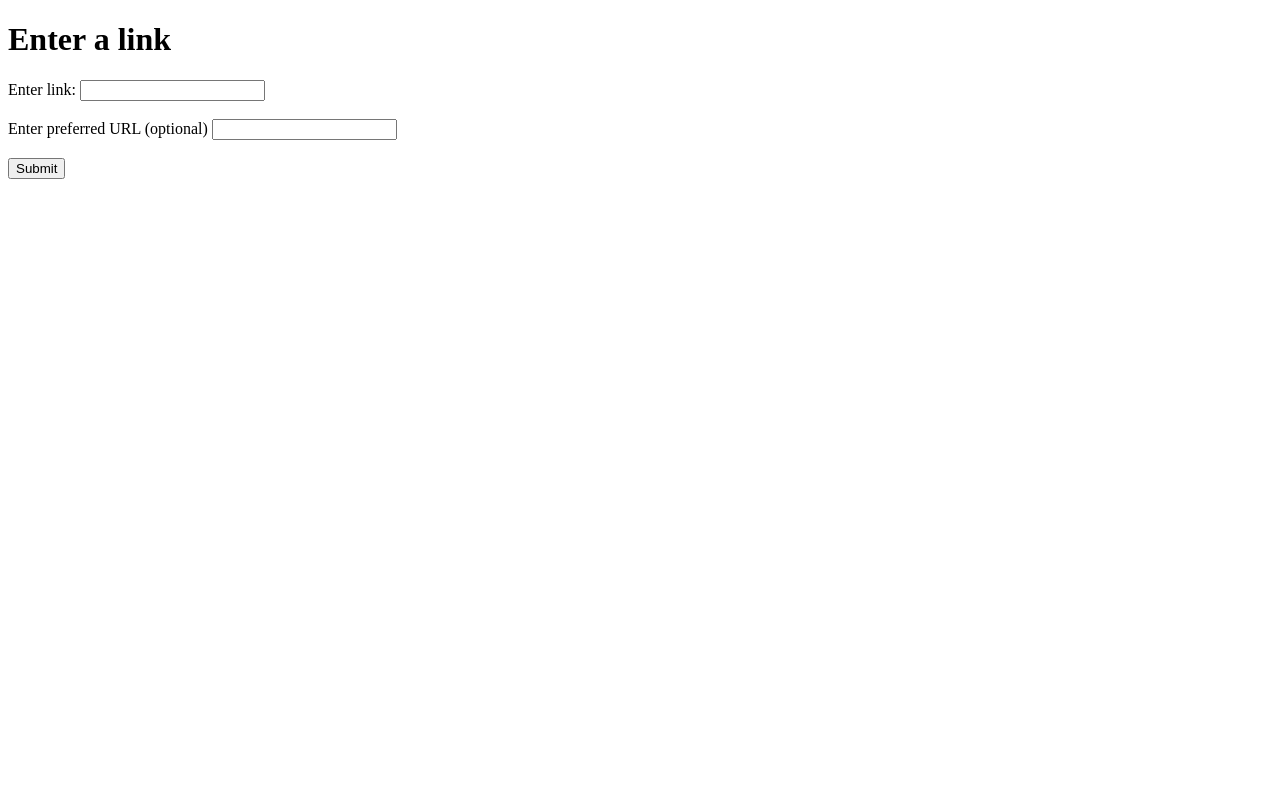
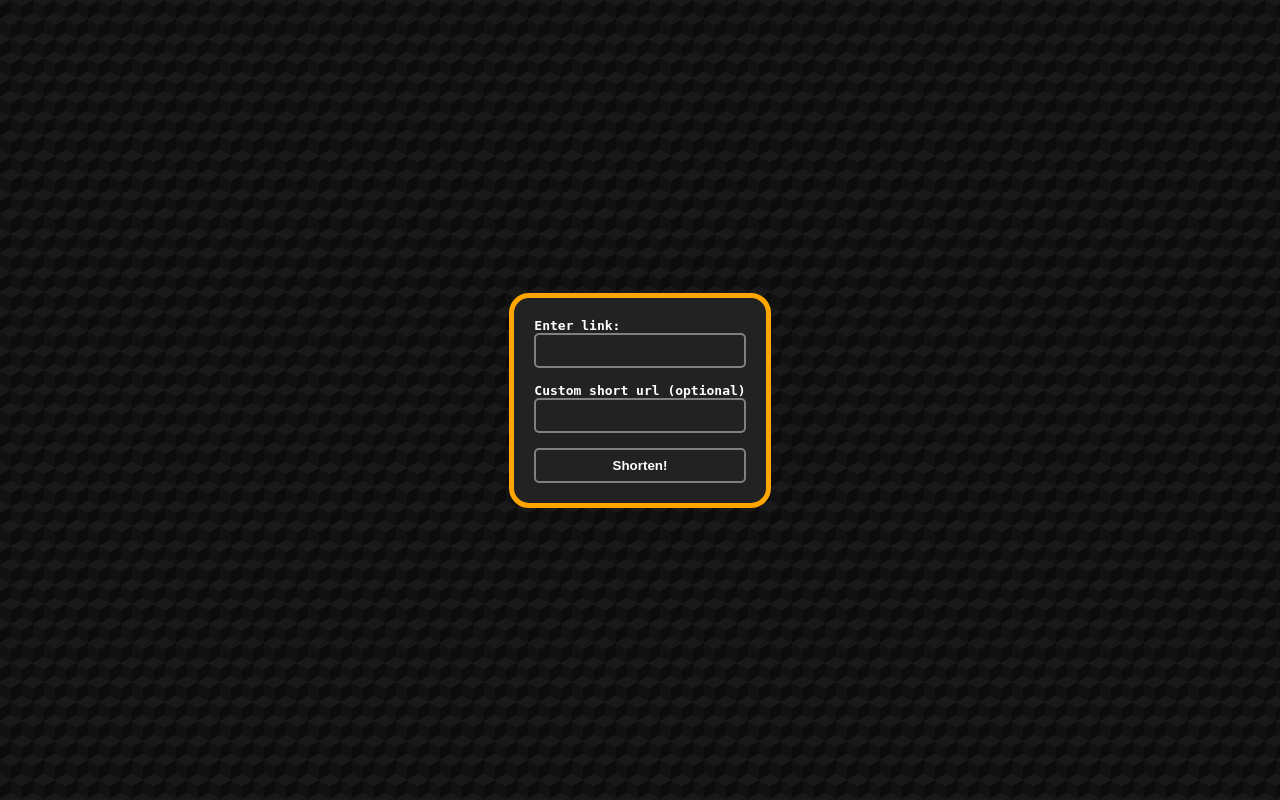
Before and after one commit to LucasVL-Tools/ShortUrlVL, a Flask app: page / in a window 1280 px wide. Run offline with Flask 2, Linux system fonts and the light colour scheme.

Commit message:
spruced up the styling a bit

```diff
--- a/templates/index.html
+++ b/templates/index.html
@@ -1,17 +1,63 @@
 <!DOCTYPE html>
 <html lang="en">
 	<head>
+	<style>
+		main {
+			background-color: #0c0c0c;
+			opacity: 1;
+			background-image:  linear-gradient(30deg, #191919 12%, transparent 12.5%, transparent 87%, #191919 87.5%, #191919), linear-gradient(150deg, #191919 12%, transparent 12.5%, transparent 87%, #191919 87.5%, #191919), linear-gradient(30deg, #191919 12%, transparent 12.5%, transparent 87%, #191919 87.5%, #191919), linear-gradient(150deg, #191919 12%, transparent 12.5%, transparent 87%, #191919 87.5%, #191919), linear-gradient(60deg, #19191977 25%, transparent 25.5%, transparent 75%, #19191977 75%, #19191977), linear-gradient(60deg, #19191977 25%, transparent 25.5%, transparent 75%, #19191977 75%, #19191977);
+			background-size: 22px 39px;
+			background-position: 0 0, 0 0, 11px 19px, 11px 19px, 0 0, 11px 19px;
+		}
+
+		html, body, main {
+			color: white;
+			font-weight: bold;
+			font-family: monospace;
+			width: 100%;
+			height: 100%;
+			box-sizing: border-box;
+			margin: 0;
+			display: -webkit-flex;
+  			display: flex;
+  			-webkit-align-items: center;
+  			align-items: center;
+  			-webkit-justify-content: center;
+  			justify-content: center;
+		}
+		.container {
+			padding: 20px;
+			border: 5px solid orange;
+			border-radius: 20px;
+			background-color: #222222;
+		}
+		input {
+			width: 100%;
+			height: 35px;
+			border: 2px solid gray;
+			border-radius: 5px;
+			background-color: #222222;
+			box-sizing: border-box;
+			color: white;
+			transition: 1s;
+		}
+		.submit:hover {
+			background-color: #444444;
+			transition: 1s;
+		}
+	</style>
 		<title>url.lucasvl.nl</title>
 	</head>
 
 	<main>
-		<h1>Enter a link</h1>
-		<form action="/link" method="post">
-  			<label for="link">Enter link:</label>
-  			<input type="text" id="link" name="link"><br><br>
-			<label for="preferred_url">Enter preferred URL (optional)</label>
-			<input type="text" id="preferred_url" name="preferred_url"><br><br>
-  			<input type="submit" value="Submit">
-		</form>
+		<div class="container">
+			<form action="/link" method="post">
+				<label for="link">Enter link:<br></label>
+  				<input autocomplete="off" type="text" id="link" name="link"><br><br>
+				<label for="preferred_url">Custom short url (optional)<br></label>
+				<input autocomplete="off" type="text" id="preferred_url" name="preferred_url"><br><br>
+				<input class="submit" type="submit" style="font-weight: bold;" value="Shorten!">
+			</form>
+		</div>
 	</main>
 </html>
```
Also changed, not shown: templates/output.html (+52 -1 lines).
